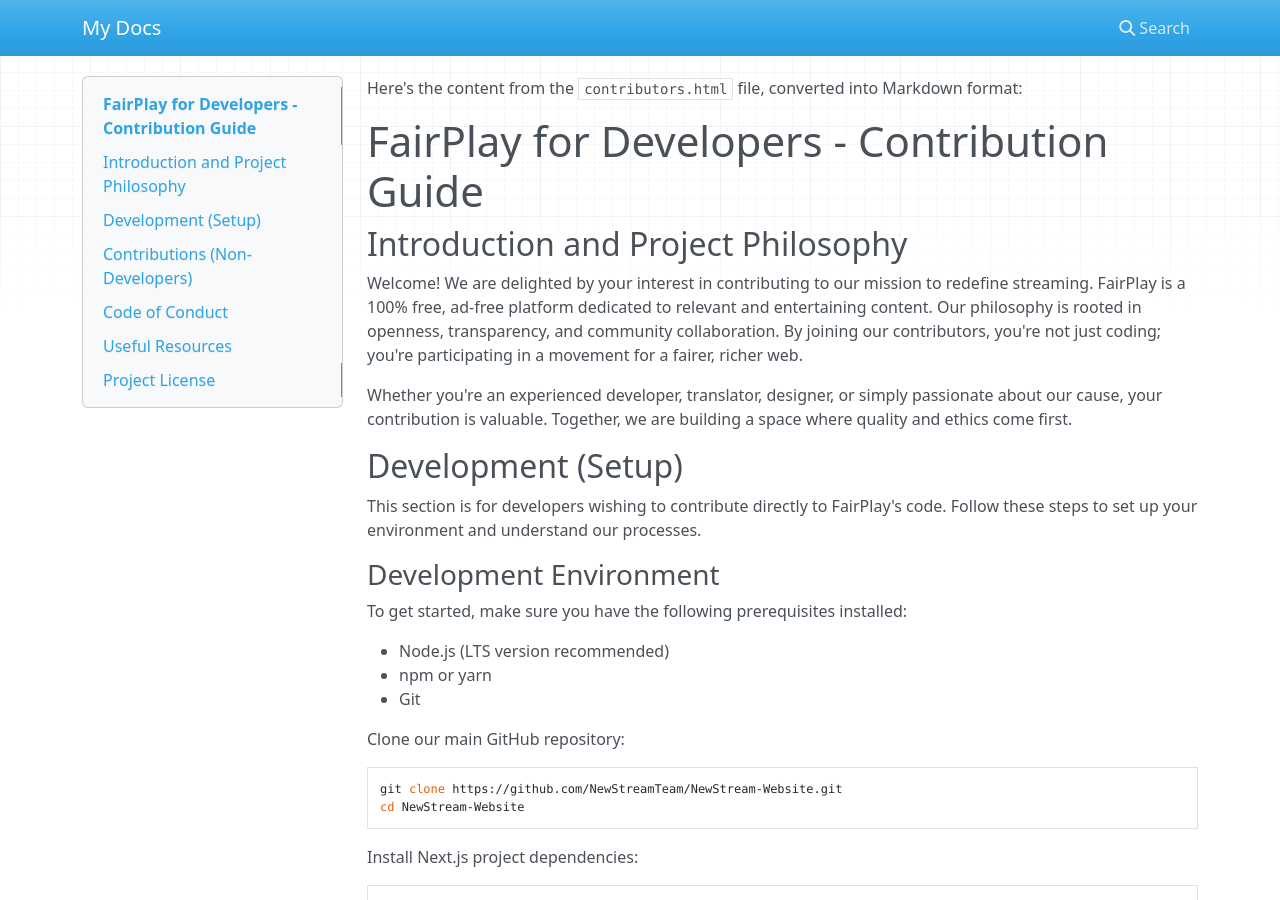
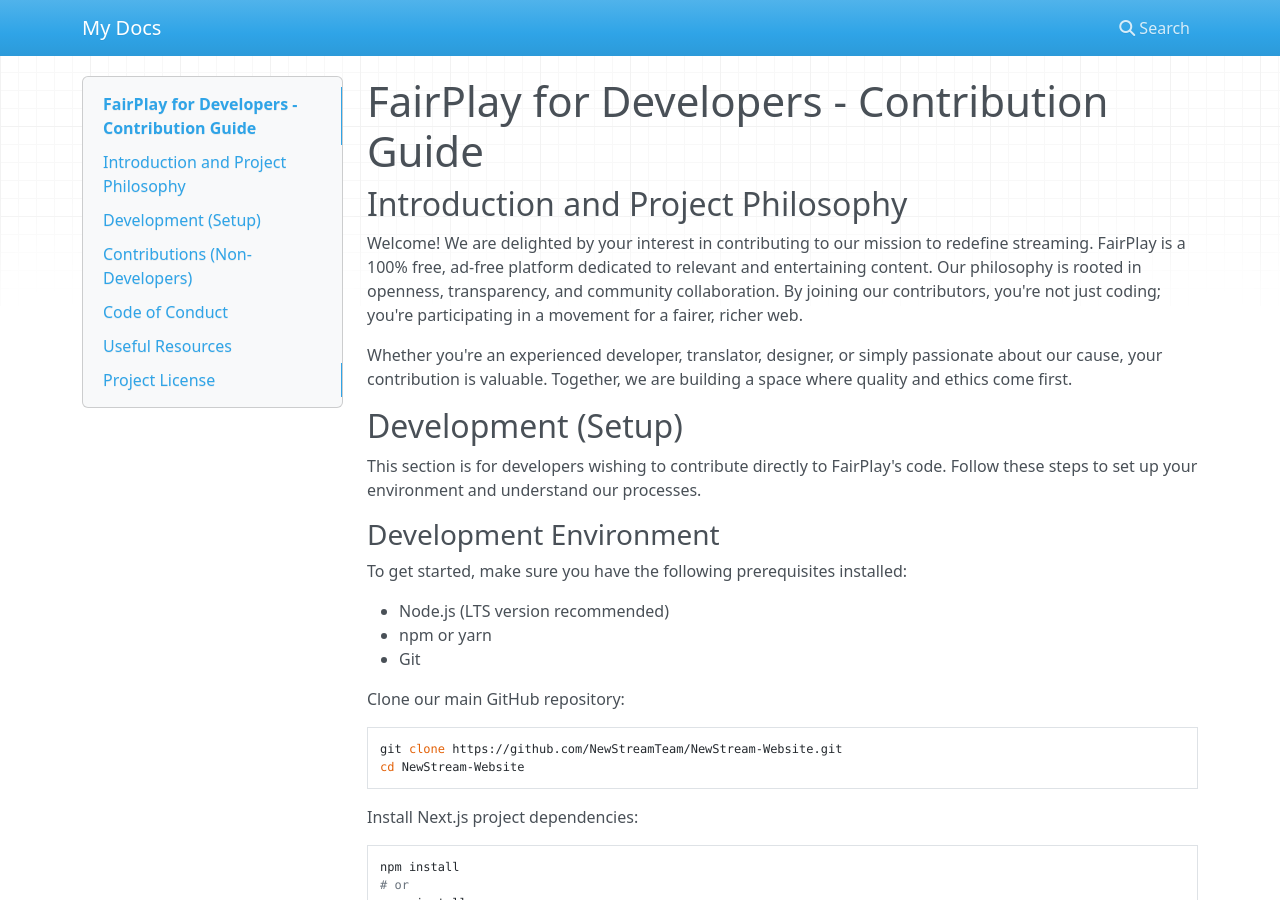
Before and after one commit to NewStreamTeam/FairPlay-Docs, an MkDocs documentation site: the page built from docs/index.md, in a window 1280 px wide and 900 px high. Built offline with MkDocs 1.6.1, drawn with Linux system fonts in a browser that asks for light colours; nearby versions of some CDN libraries.

Commit message:
Update index.md

```diff
--- a/docs/index.md
+++ b/docs/index.md
@@ -1,5 +1,3 @@
-Here's the content from the `contributors.html` file, converted into Markdown format:
-
 # FairPlay for Developers - Contribution Guide
 
 ## Introduction and Project Philosophy
```
